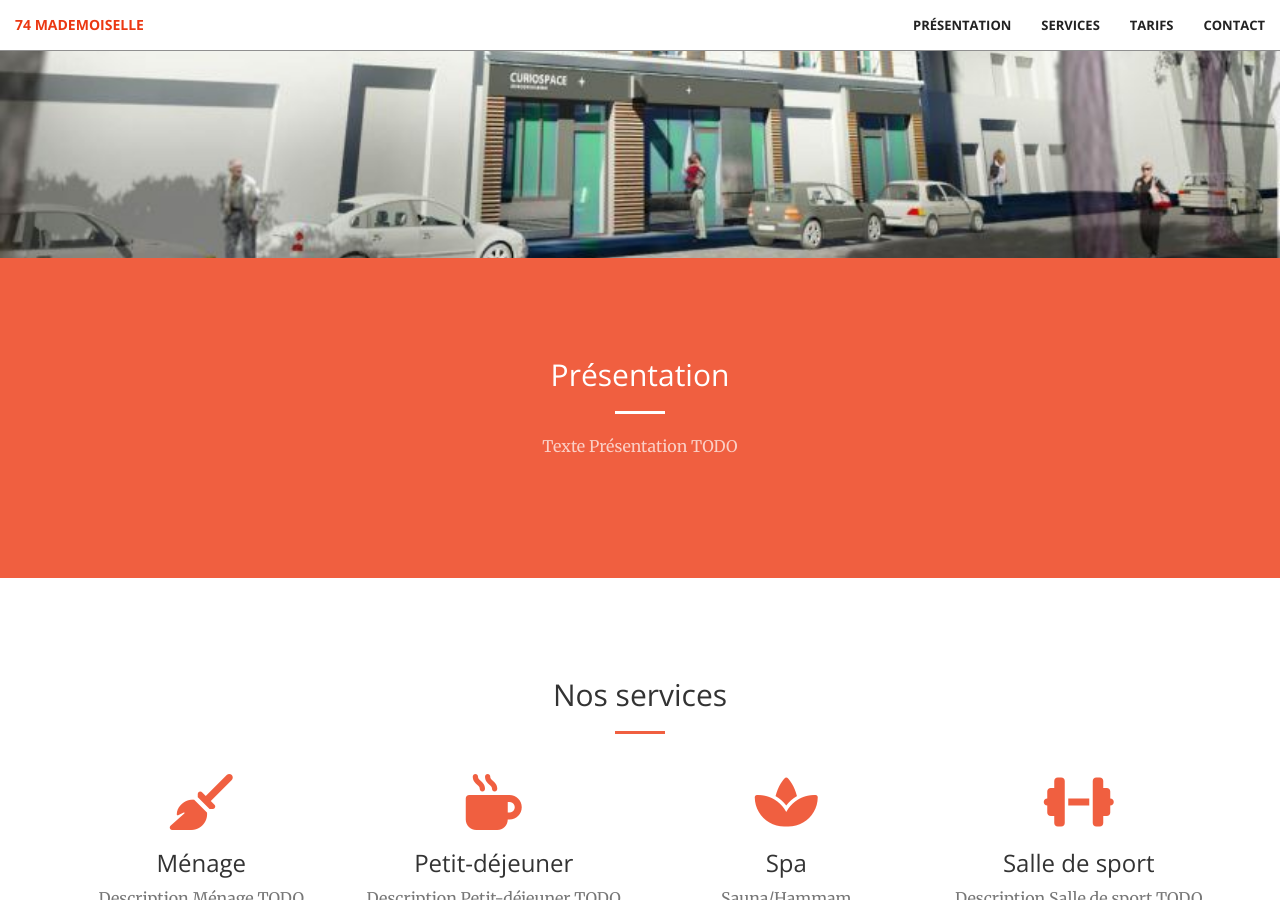
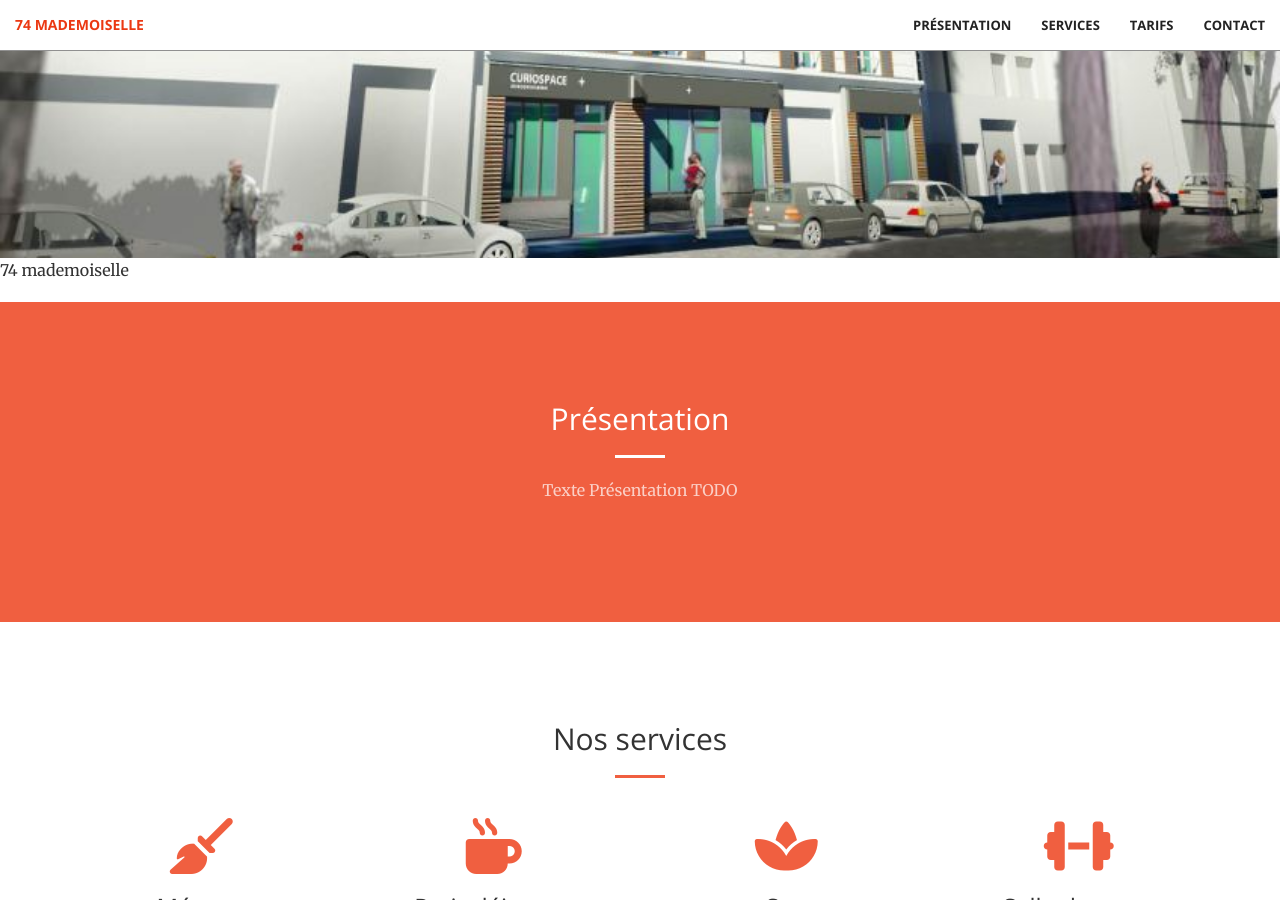
Before and after one commit to 74-mademoiselle/residence-ella.github.io, a Jekyll site: the page built from index.html, in a window 1280 px wide and 900 px high, scrolled down 642 px. Built offline with Jekyll 4.4.1, drawn with Linux system fonts in a browser that asks for light colours; nearby versions of some CDN libraries.

Commit message:
Test collections

```diff
--- a/index.html
+++ b/index.html
@@ -17,6 +17,11 @@ layout: default
 </header>
 
 
+{% for section in site.sections %}
+  <p>{{ section.title }}</p>
+{% endfor %}
+
+
 {% include about.html %}
 {% include services.html %}
 {% include photos.html %}
```
